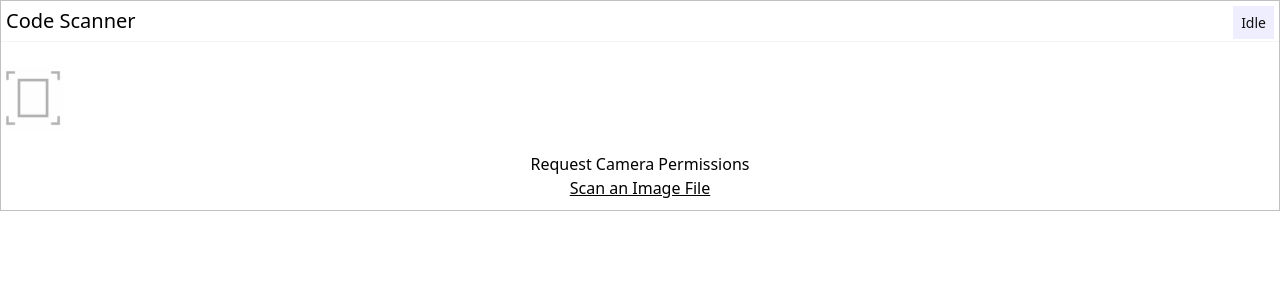
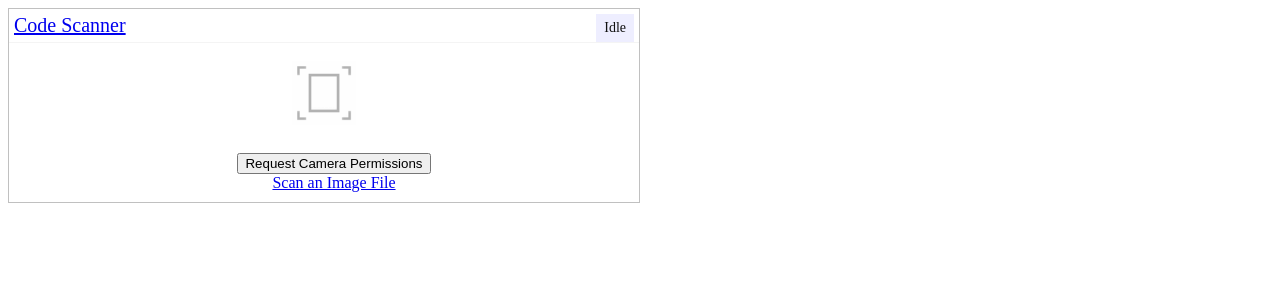
Before and after one commit to FlandreDaisuki/shamemaru, a Vue app: page / in a window 1280 px wide. Shown: the top 300 px of the page. Built offline with nearby package versions, Linux system fonts and the light colour scheme.

Commit message:
Update style

```diff
--- a/src/assets/index.css
+++ b/src/assets/index.css
@@ -1,7 +1,8 @@
-@tailwind base;
+/* @tailwind base; */
 @tailwind components;
 @tailwind utilities;
 
 #app {
   @apply container mx-auto;
+  @apply lg:grid lg:grid-cols-2;
 }
--- a/src/components/ResultTable.vue
+++ b/src/components/ResultTable.vue
@@ -38,7 +38,17 @@ export default {
 </script>
 
 <style scoped>
+ul {
+  @apply list-none;
+}
+li {
+  @apply text-xl shadow truncate;
+  @apply hover:bg-gray-200;
+}
+li > * {
+  @apply p-3 block truncate;
+}
 a {
-  color: #42b983;
+  @apply text-green-500;
 }
 </style>
```
